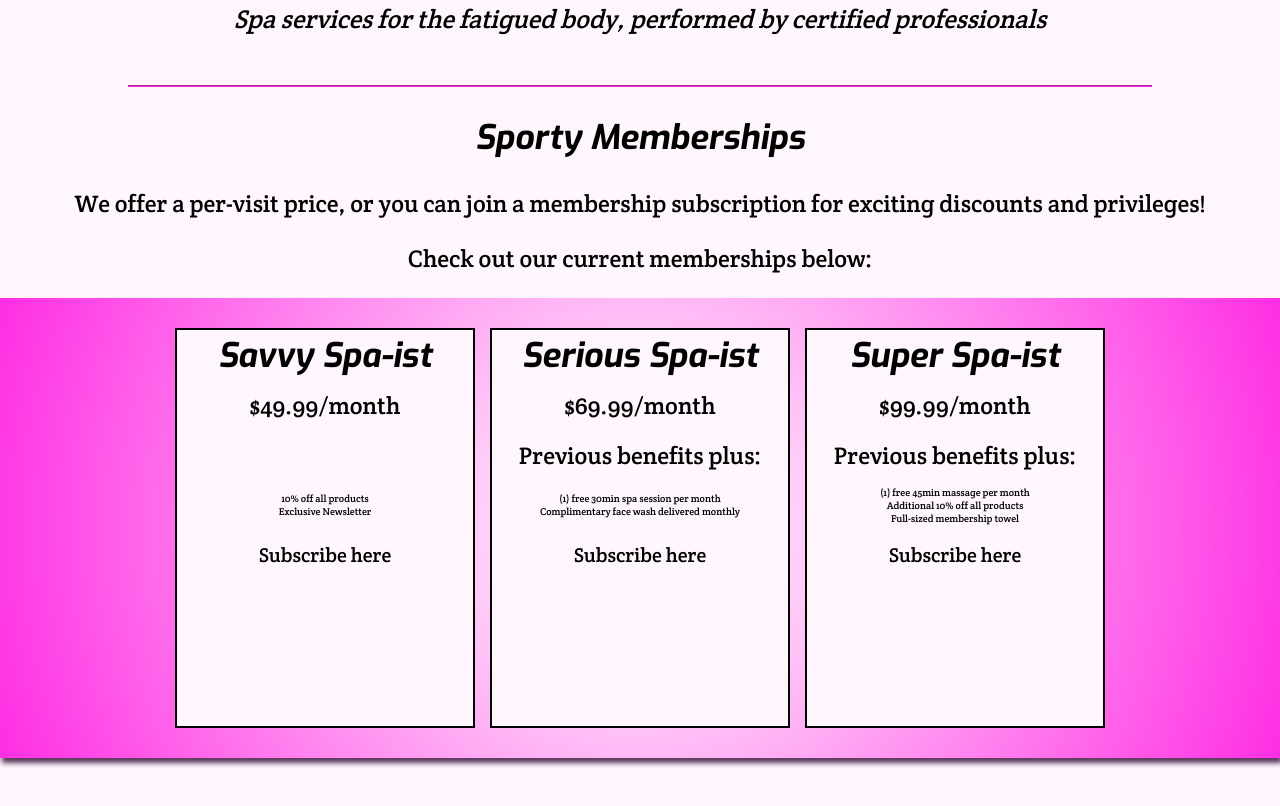
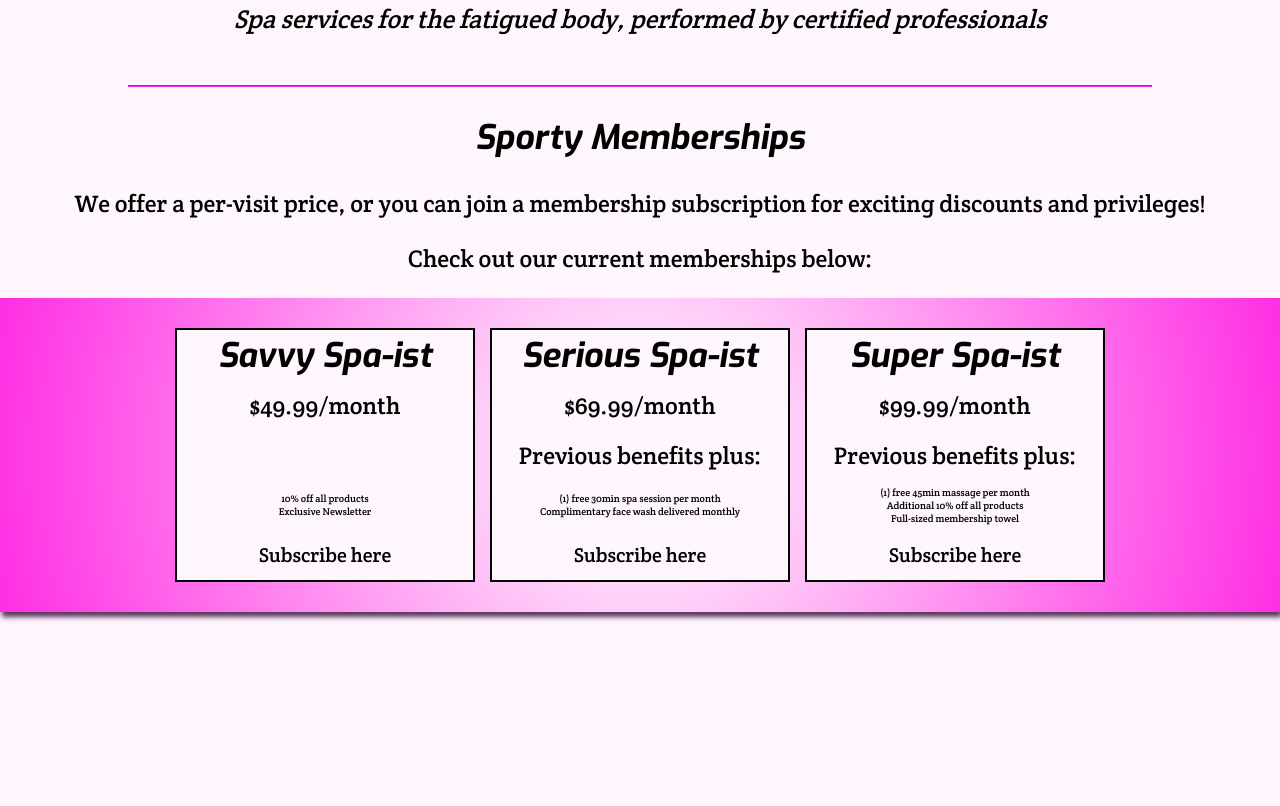
Before and after one commit to Joeseff6/Product-Landing-Page, a website: page index.html in a window 1280 px wide. Shown: the part 919-1725 px from the top of the page. Drawn offline with Linux system fonts and the light colour scheme.

Commit message:
Adjusted height for .membership-box

```diff
--- a/public/styles/styles.css
+++ b/public/styles/styles.css
@@ -189,7 +189,7 @@ a, .hero-image, .features-list-item {
   border: black 2px solid;
   flex-basis: 35%;
   max-width: 30rem;
-  height: 40rem;
+  min-height: max-content;
   background-color: var(--background-color);
 }
 
```
